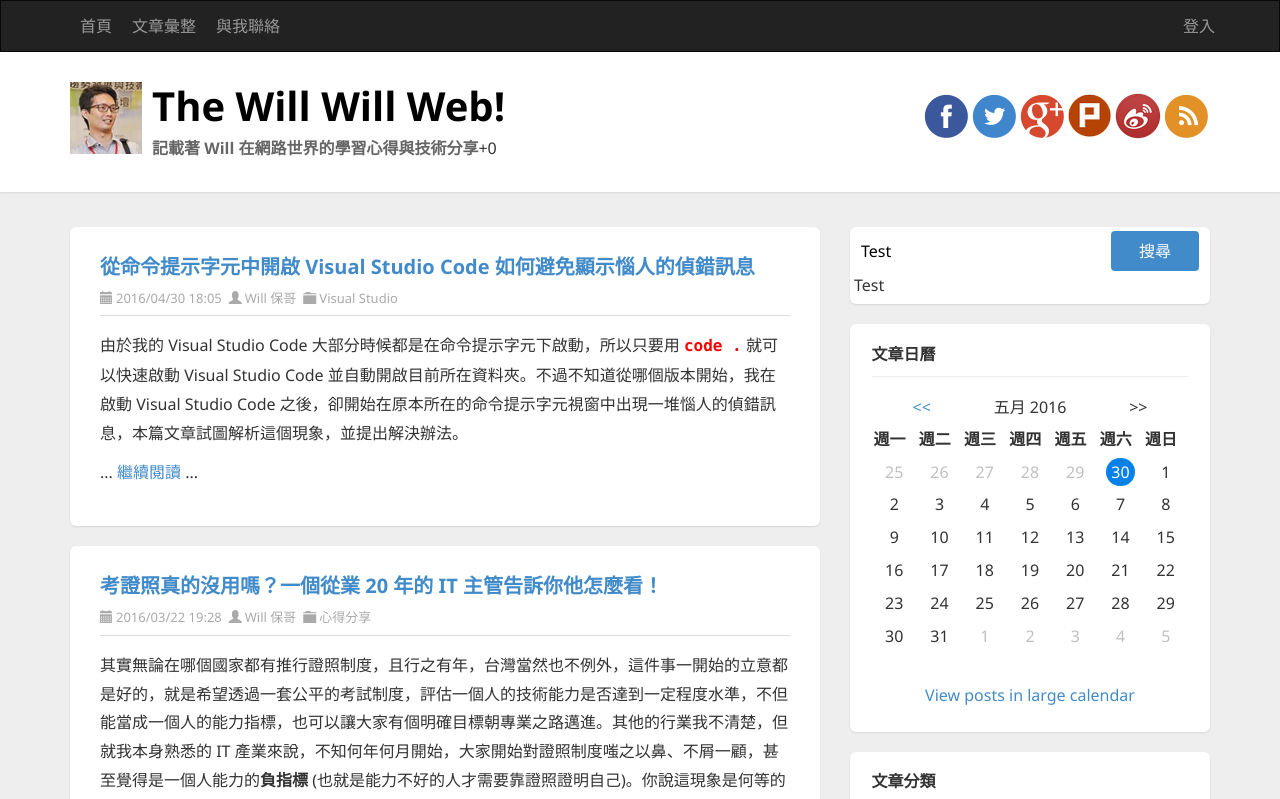
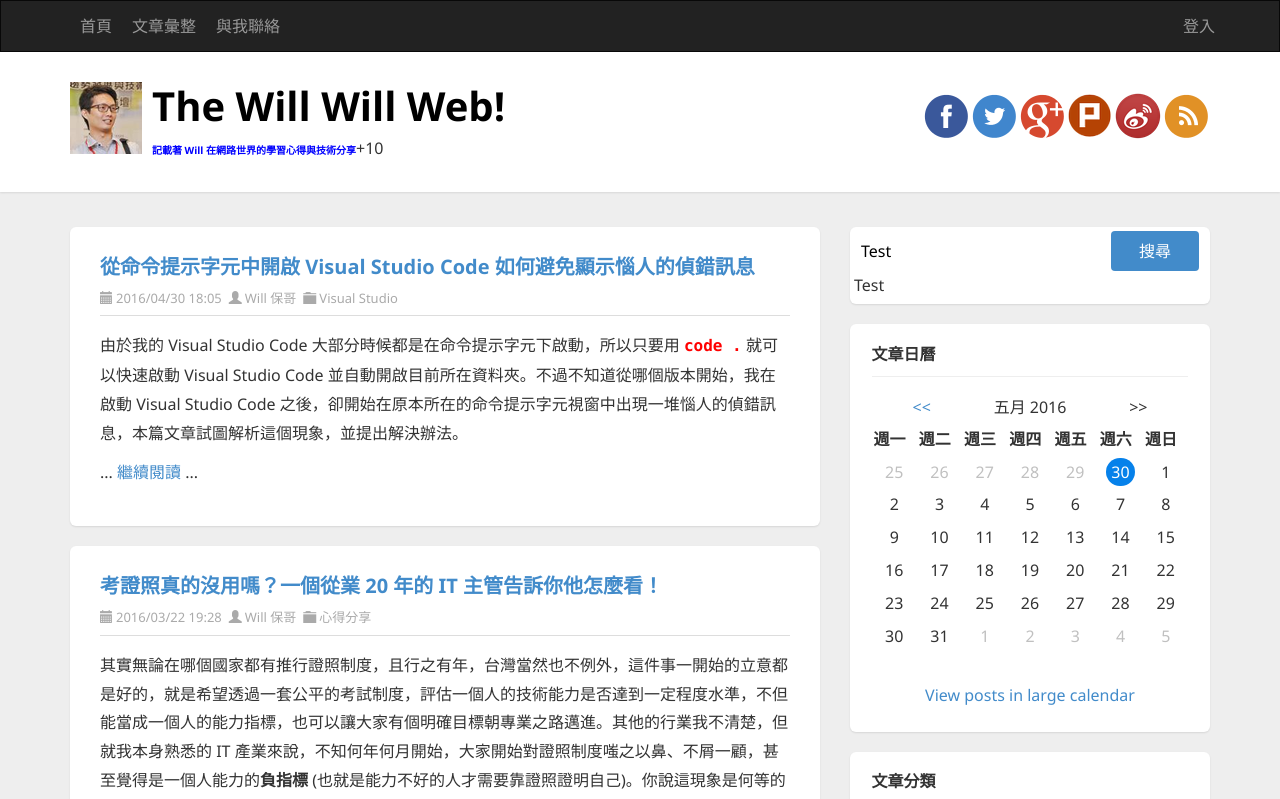
Before and after one commit to CHuaiwen/Angular2, an Angular app: page / in a window 1280 px wide. Shown: the top 799 px of the page. Built offline with nearby package versions, Linux system fonts and the light colour scheme.

Commit message:
11 練習 Angular 2 屬性型指令：ngStyle 與 ngClass

```diff
--- a/src/app/header/header.component.css
+++ b/src/app/header/header.component.css
@@ -0,0 +1,6 @@
+.red {
+  color:red!important;
+}
+.blue {
+  color:blue!important;
+}
--- a/src/app/header/header.component.html
+++ b/src/app/header/header.component.html
@@ -31,6 +31,8 @@
         <h1><a [href]="titleurl">{{title}}</a></h1>
         <h3
         [innerHTML]="subtitle"
+        [ngStyle]="{'font-size': num + 'px'}"
+        [ngClass]="{'red': num%2==1, 'blue':num%2==0}"
         (click)="AddNum($event)"
         style="display: inline-block;"></h3>
         <span>+{{num}}</span>
--- a/src/app/header/header.component.ts
+++ b/src/app/header/header.component.ts
@@ -9,7 +9,7 @@ export class HeaderComponent implements OnInit {
   title = 'The Will Will Web!';
   titleurl = 'http://blog.miniasp.com/';
   subtitle = '<b>記載著 Will 在網路世界的學習心得與技術分享</b>';
-  num = 0;
+  num = 10;
   constructor() { }
 
   ngOnInit() {
```
